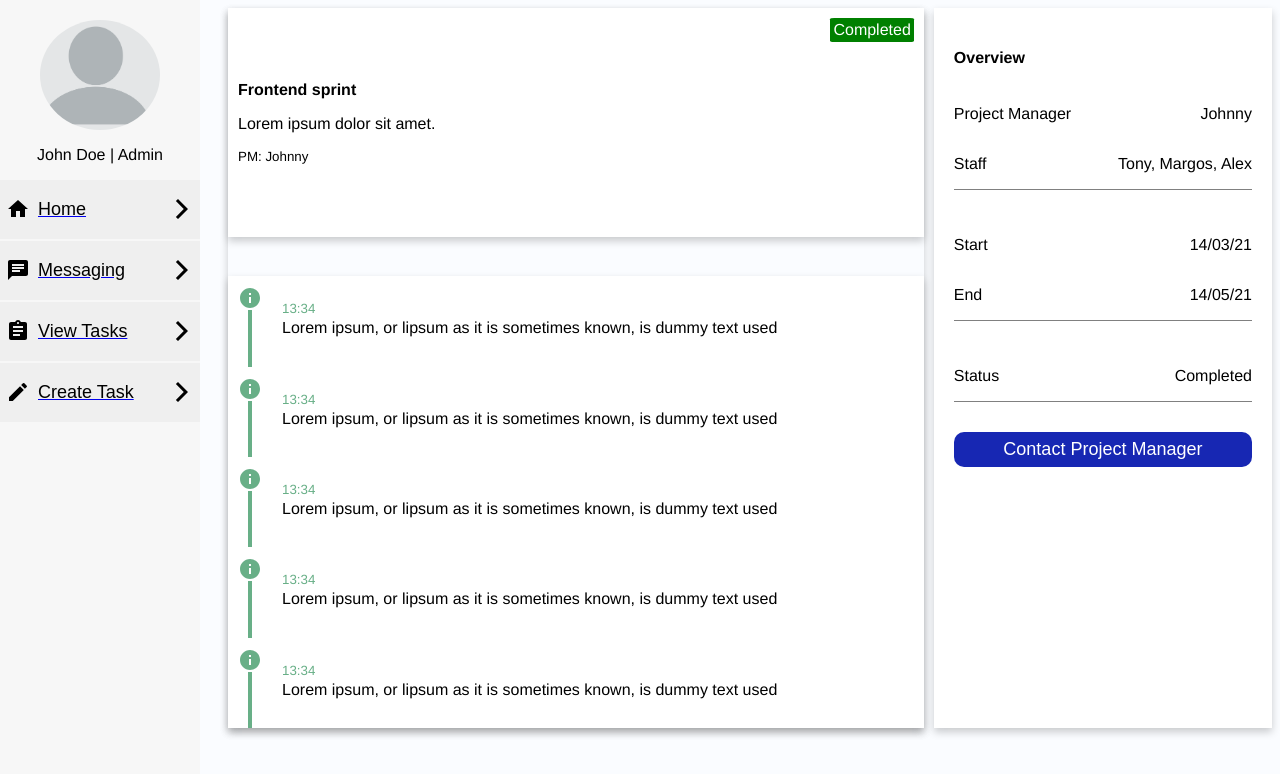
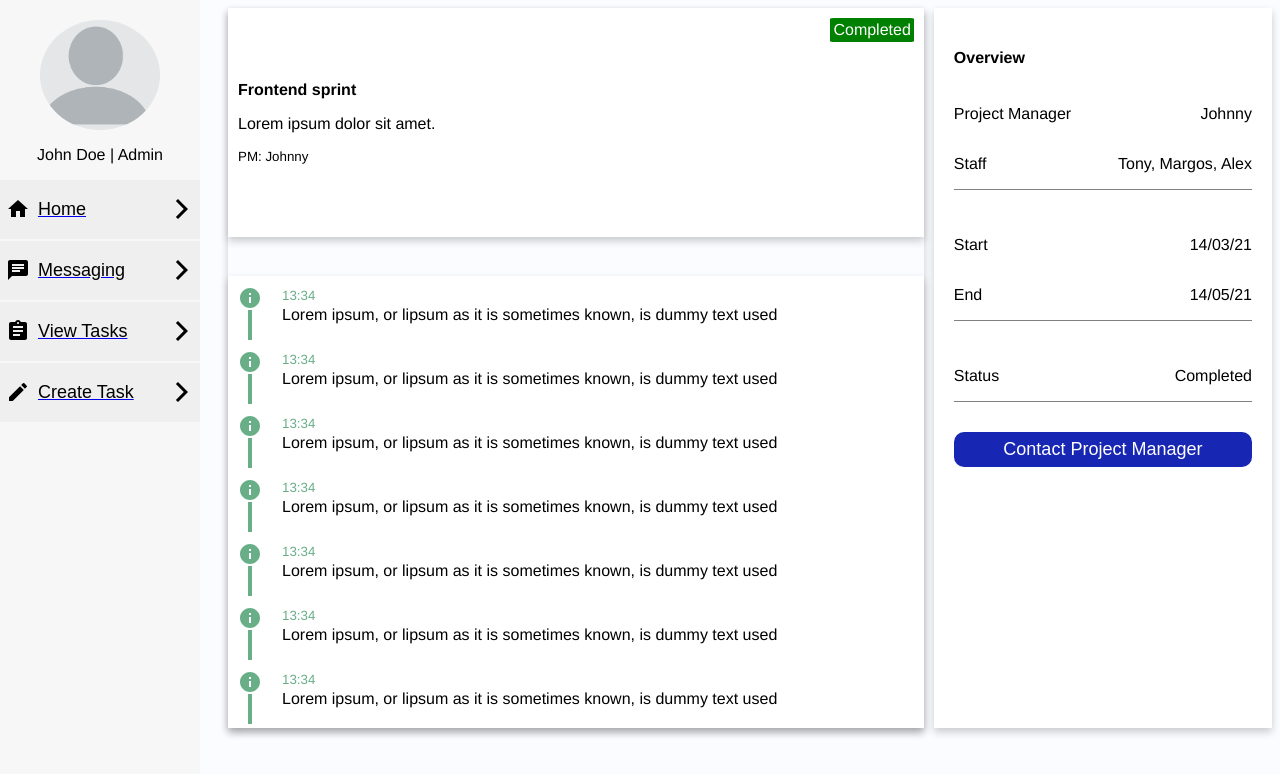
Before and after one commit to SevagSA/Project-Management-Software, a React (Create React App) app in the folder frontend/: page /tasks/1 in a window 1280 px wide. Shown: the top 774 px of the page. Built offline with nearby package versions, Linux system fonts and the light colour scheme.

Commit message:
Made ActivityWidget scrollable

```diff
--- a/frontend/src/Components/Widgets/Activity/ActivityWidget/ActivityWidget.js
+++ b/frontend/src/Components/Widgets/Activity/ActivityWidget/ActivityWidget.js
@@ -9,6 +9,15 @@ export default function ActivityWidget() {
             <ActivityItem />
             <ActivityItem />
             <ActivityItem />
+            <ActivityItem />
+            <ActivityItem />
+            <ActivityItem />
+            <ActivityItem />
+            <ActivityItem />
+            <ActivityItem />
+            <ActivityItem />
+            <ActivityItem />
+            <ActivityItem />
         </styles.Wrapper>
     )
 }
--- a/frontend/src/Components/Widgets/Activity/ActivityWidget/Styles.js
+++ b/frontend/src/Components/Widgets/Activity/ActivityWidget/Styles.js
@@ -6,6 +6,7 @@ const Wrapper = styled.div`
     flex: .65;
     display: flex;
     flex-direction: column;
+    overflow: scroll;
 `;
 
 const styles = {
```
